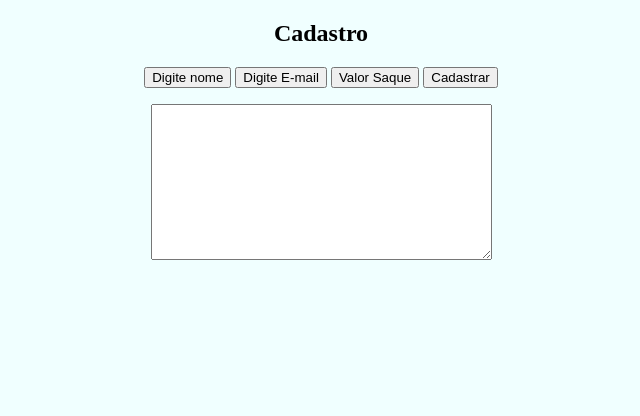
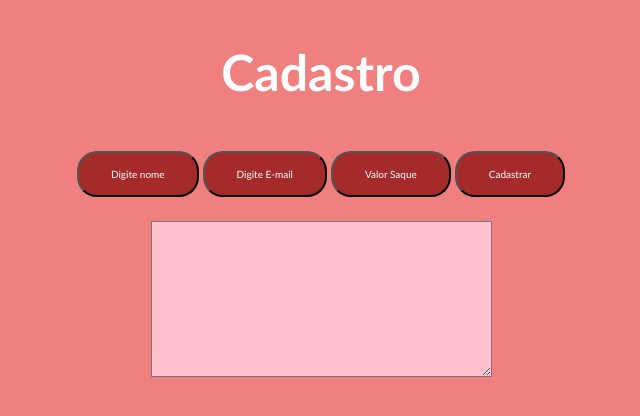
Before and after one commit to projetoSarahRibeiro/javascrip_basico, a plain HTML site: page Cadastro/index.html in a window 1280 px wide. Shown: the whole page, without its empty margins (319-959 px from the left). Drawn offline with Linux system fonts and the light colour scheme.

Commit message:
Add files via upload

```diff
--- a/Cadastro/estilo.css
+++ b/Cadastro/estilo.css
@@ -1,3 +1,23 @@
-{
+input[type=button]{
+    background-color: #A52A2A;
+    border-radius:solid #A52A2A 20px;
+    color: white;
+    padding: 15px 32px;
+    text-align: center;
+    text-decoration: none;
+    display: inline-block;
+    font-size: 10px;
+    font-family: 'Gill Sans', 'Gill Sans MT', Calibri, 'Trebuchet MS', sans-serif;
+    margin: 8px 0;
+    border-radius: 20px;
+  }
 
+h2{
+    font-family: 'Gill Sans', 'Gill Sans MT', Calibri, 'Trebuchet MS', sans-serif;
+    color: white;
+    font-size: 50px;
 }
+
+textarea{
+    background-color: #FFC0CB;
+}
--- a/Cadastro/index.html
+++ b/Cadastro/index.html
@@ -8,7 +8,7 @@
     <script src="funcao.js"></script>
     <link rel="stylesheet" href="estilo.css">
 </head>
-<body bgcolor="Azure">
+<body bgcolor="LightCoral">
     <form action="">
         <h2 align="center">Cadastro</h2>
         <div align="center">
```
